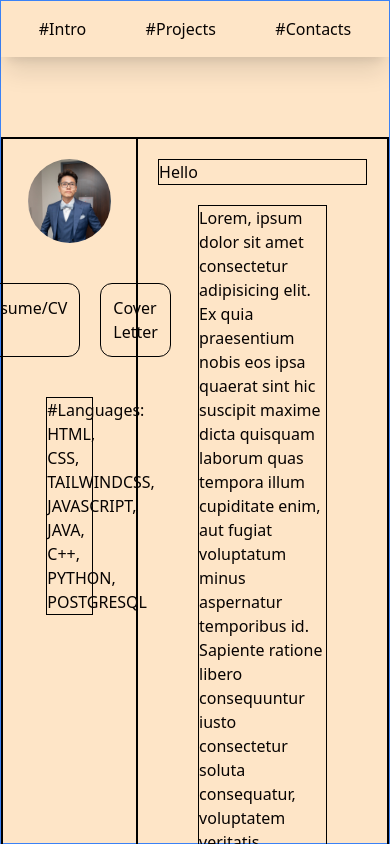
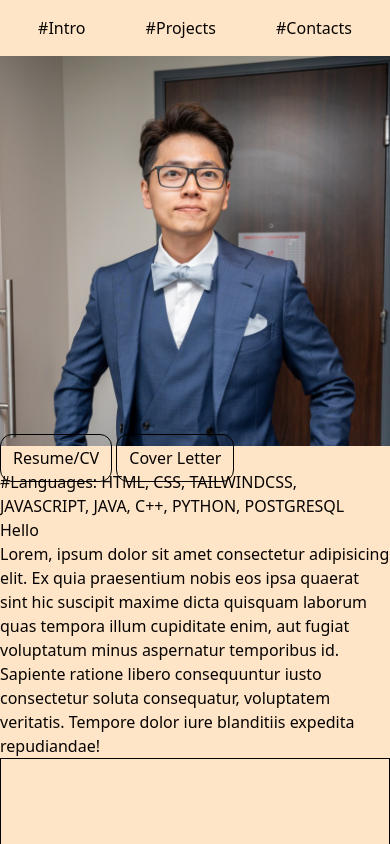
Before and after one commit to noname1112392/profile-website, a website: page src/index.html in a window 390 px wide. Shown: the top 844 px of the page. Drawn offline with Linux system fonts and the light colour scheme.

Commit message:
Removed all of the edit style, creating a responsive website

```diff
--- a/src/index.html
+++ b/src/index.html
@@ -12,7 +12,7 @@
     <!-- Global Container -->
     <div>
         <!-- First Page -->
-        <div class="h-screen border border-blue-500">
+        <div class="md:h-screen">
             <!-- Nav bar -->
             <nav class="">
                 <div class="flex justify-around p-2 shadow-xl">
@@ -27,31 +27,31 @@
                 </div>
             </nav>
             <!-- Left / Right side outter-->
-            <div class="flex justify-around mt-20 border border-black">
+            <div class="">
                 <!-- Left side/ profile, cv, cover letter, languages -->
-                <div class="flex flex-col items-center space-y-10 border border-black w-[35%] p-5">
+                <div class="">
                     <!-- Profile container -->
-                    <div class="flex justify-center">
-                        <img src="/src/img/1664425439572.jpeg" alt="profile picture" class="w-[90%] rounded-full" />
+                    <div class="">
+                        <img src="/src/img/1664425439572.jpeg" alt="profile picture" class="" />
                     </div>
                     <!-- Resume/cover letter container -->
-                    <div class="flex space-x-5">
+                    <div class="">
                         <a href="" class="border border-black p-3 rounded-xl">Resume/CV</a>
                         <a href="" class="border border-black p-3 rounded-xl">Cover Letter</a>
                     </div>
                     <!-- List of languages or Experiences with apps -->
-                    <div class="border border-black w-[50%]">
+                    <div class="">
                         <p>#Languages: HTML, CSS, TAILWINDCSS, JAVASCRIPT, JAVA, C++, PYTHON, POSTGRESQL</p>
                     </div>
                 </div>
                 <!-- Right side/ brief intro (summary of the cover letter) -->
-                <div class="border border-black w-[65%] p-5 space-y-5">
+                <div class="">
                     <!-- Header/Name container -->
-                    <div class="border border-black">
+                    <div class="">
                         <h1>Hello</h1>
                     </div>
                     <!-- Paragraph Intro -->
-                    <p class="m-10 border border-black">Lorem, ipsum dolor sit amet consectetur adipisicing elit. Ex
+                    <p class="">Lorem, ipsum dolor sit amet consectetur adipisicing elit. Ex
                         quia praesentium nobis eos ipsa quaerat sint hic suscipit maxime dicta quisquam laborum quas
                         tempora illum cupiditate enim,
                         aut fugiat voluptatum minus aspernatur temporibus id. Sapiente ratione libero consequuntur iusto
```
Also changed, not shown: public/styles.css.
